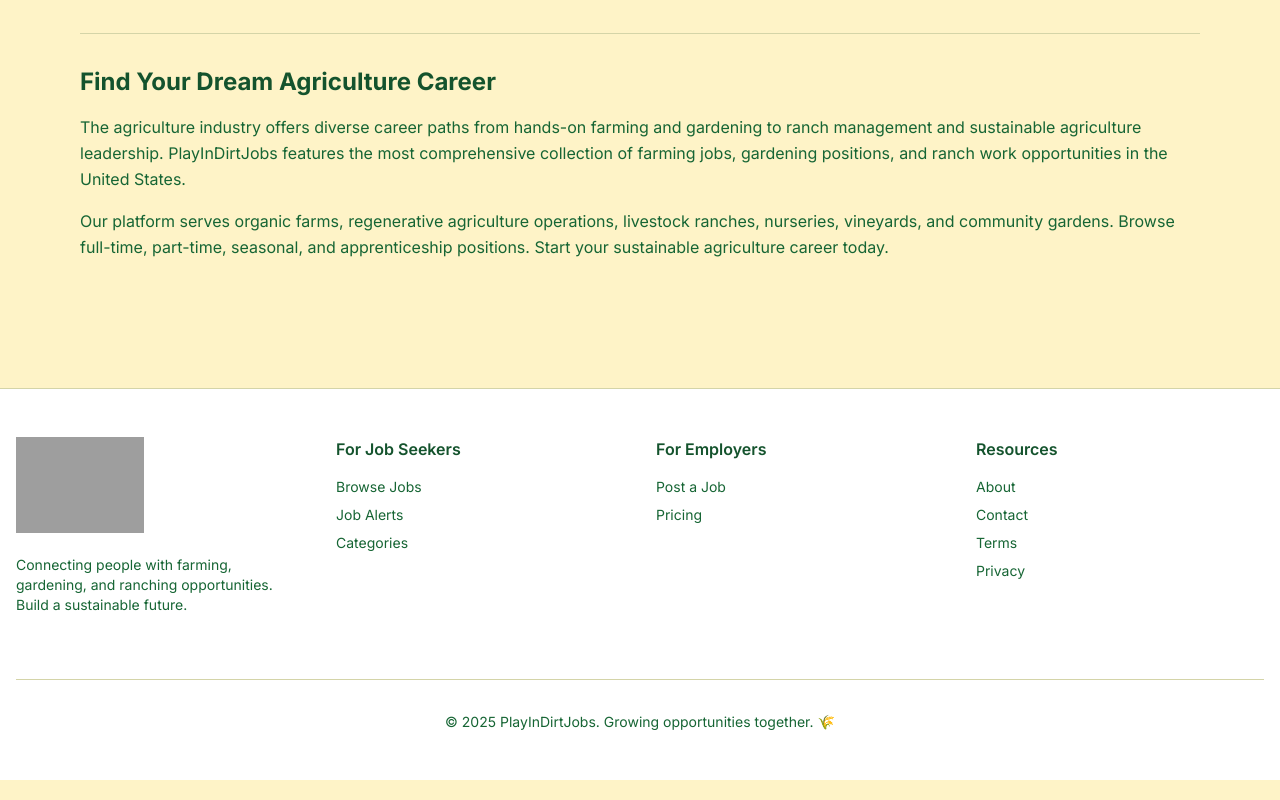
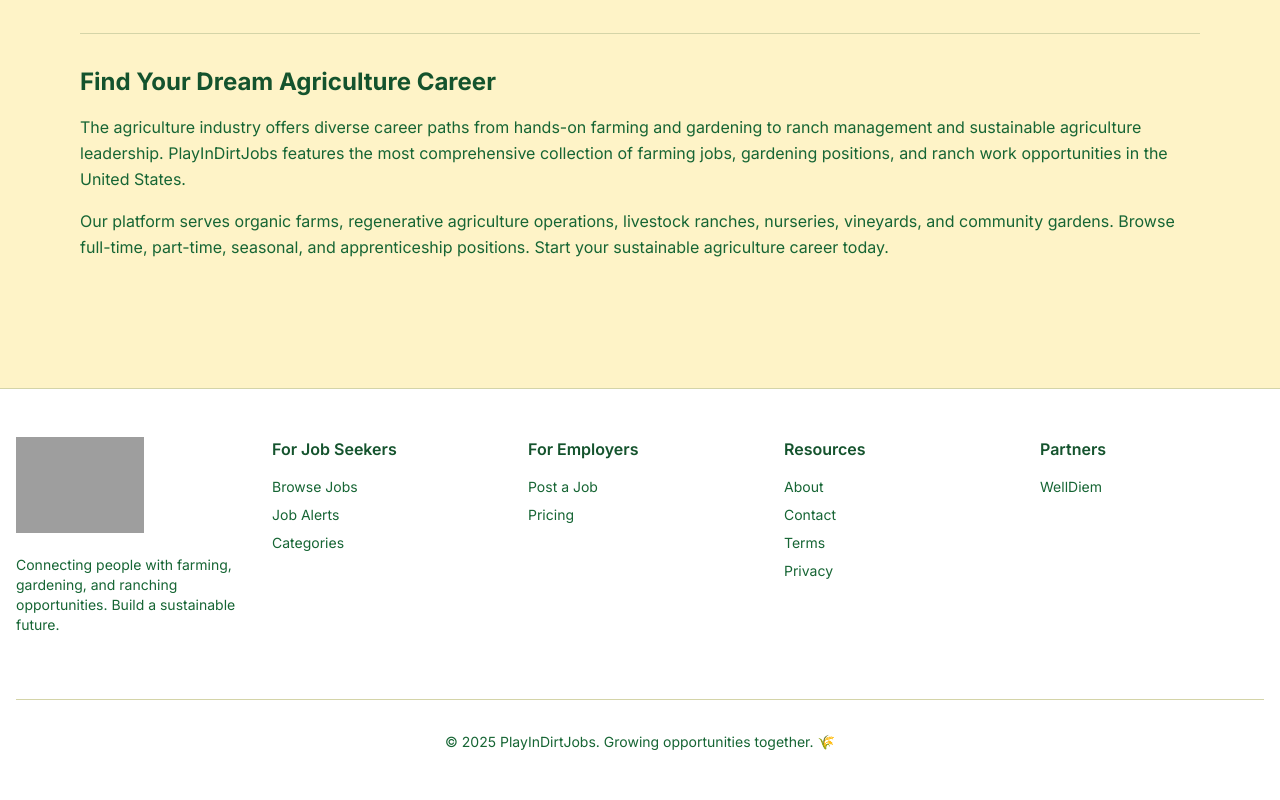
Before and after one commit to stroudcr/playindirtjobs, a Next.js app: page / in a window 1280 px wide. Shown: the part 3481-4281 px from the top of the page. Built offline with nearby package versions, Linux system fonts and the light colour scheme; no server answers; the database is empty; grey boxes are pictures that could not be loaded.

Commit message:
Partner section added

```diff
--- a/components/Footer.tsx
+++ b/components/Footer.tsx
@@ -7,7 +7,7 @@ export function Footer() {
   return (
     <footer className="border-t border-border bg-white mt-20">
       <div className="container mx-auto px-4 py-12">
-        <div className="grid grid-cols-1 md:grid-cols-4 gap-8">
+        <div className="grid grid-cols-1 md:grid-cols-5 gap-8">
           {/* About */}
           <div>
             <Link href="/" className="inline-block mb-4">
@@ -90,6 +90,23 @@ export function Footer() {
               </li>
             </ul>
           </div>
+
+          {/* Partners */}
+          <div>
+            <h4 className="font-semibold text-forest mb-4">Partners</h4>
+            <ul className="space-y-2 text-sm text-forest-light">
+              <li>
+                <a
+                  href="https://www.welldiem.com"
+                  target="_blank"
+                  rel="noopener noreferrer"
+                  className="hover:text-primary transition-colors"
+                >
+                  WellDiem
+                </a>
+              </li>
+            </ul>
+          </div>
         </div>
 
         <div className="mt-12 pt-8 border-t border-border text-center text-sm text-forest-light">
```
